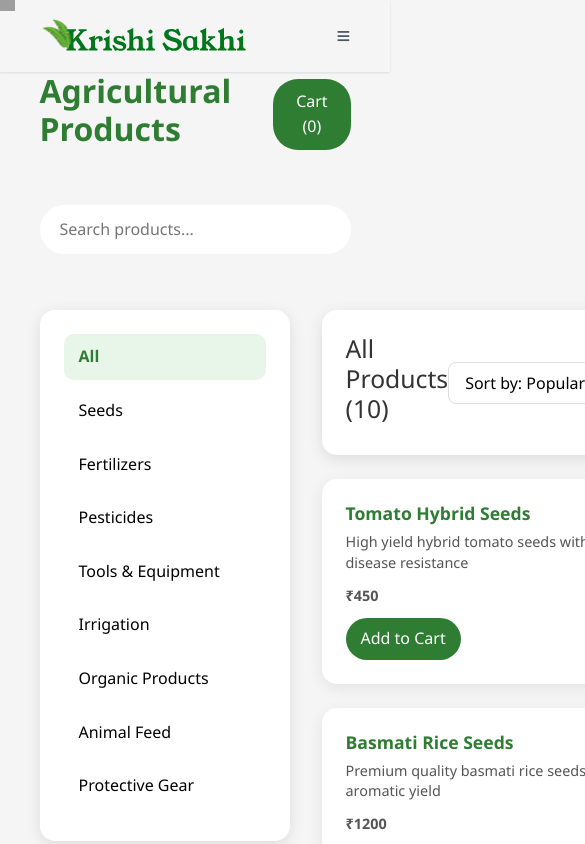
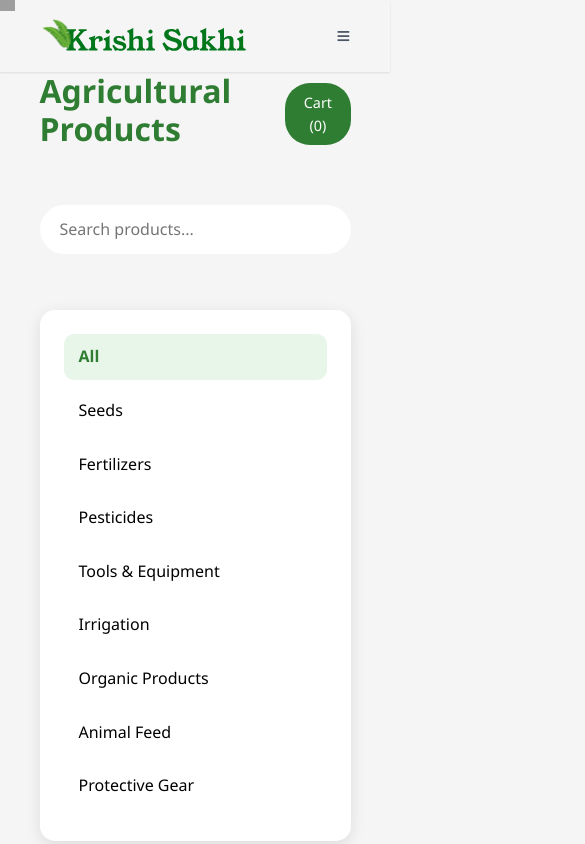
Before and after one commit to AniketSen03/Krishi-Sakhi, a React (Vite) app: page /products in a window 390 px wide. Shown: the top 844 px of the page, 585 px wide, since content can reach past the window. Built offline with nearby package versions, Linux system fonts and the light colour scheme; grey boxes are pictures that could not be loaded.

Commit message:
krishi store responsive update

```diff
--- a/src/Styling/Krishistore.css
+++ b/src/Styling/Krishistore.css
@@ -195,3 +195,70 @@
   background: #1b5e20;
   transform: translateY(-1px);
 }
+@media (max-width: 768px) {
+  .listing-content {
+    display: flex;
+    flex-direction: column;
+    gap: 1.5rem;
+  }
+
+  .sidebar {
+    position: relative; /* remove sticky on small screens */
+    top: 0;
+    width: 100%;
+    margin-bottom: 1rem;
+  }
+
+  .products-main {
+    width: 100%;
+  }
+
+  .products-header {
+    flex-direction: column;
+    align-items: flex-start;
+    gap: 1rem;
+  }
+
+  .sort-select {
+    width: 100%;
+  }
+}
+@media (max-width: 480px) {
+  .products-container {
+    grid-template-columns: 1fr; /* single column for small phones */
+    gap: 1rem;
+  }
+
+  .product-card {
+    padding: 0.8rem;
+  }
+
+  .product-name {
+    font-size: 1rem;
+  }
+
+  .product-description {
+    font-size: 0.85rem;
+  }
+
+  .product-price {
+    font-size: 1.1rem;
+  }
+
+  .add-to-cart-btn {
+    padding: 6px 12px;
+    font-size: 0.9rem;
+  }
+}
+@media (max-width: 480px) {
+  .search-bar {
+    width: 100%;
+    font-size: 0.9rem;
+    padding: 8px 12px;
+  }
+
+  .cart-button {
+    padding: 8px 15px;
+    font-size: 0.9rem;
+  }
+}
```
